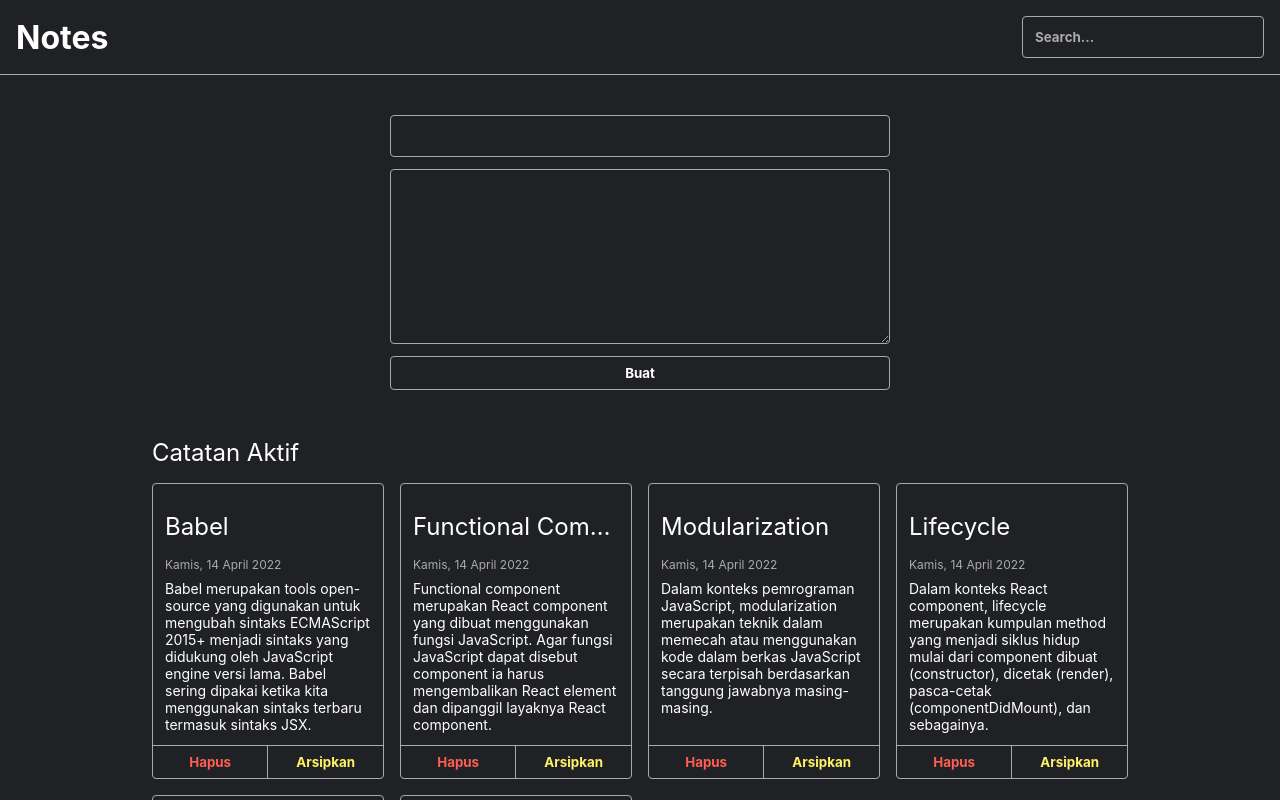
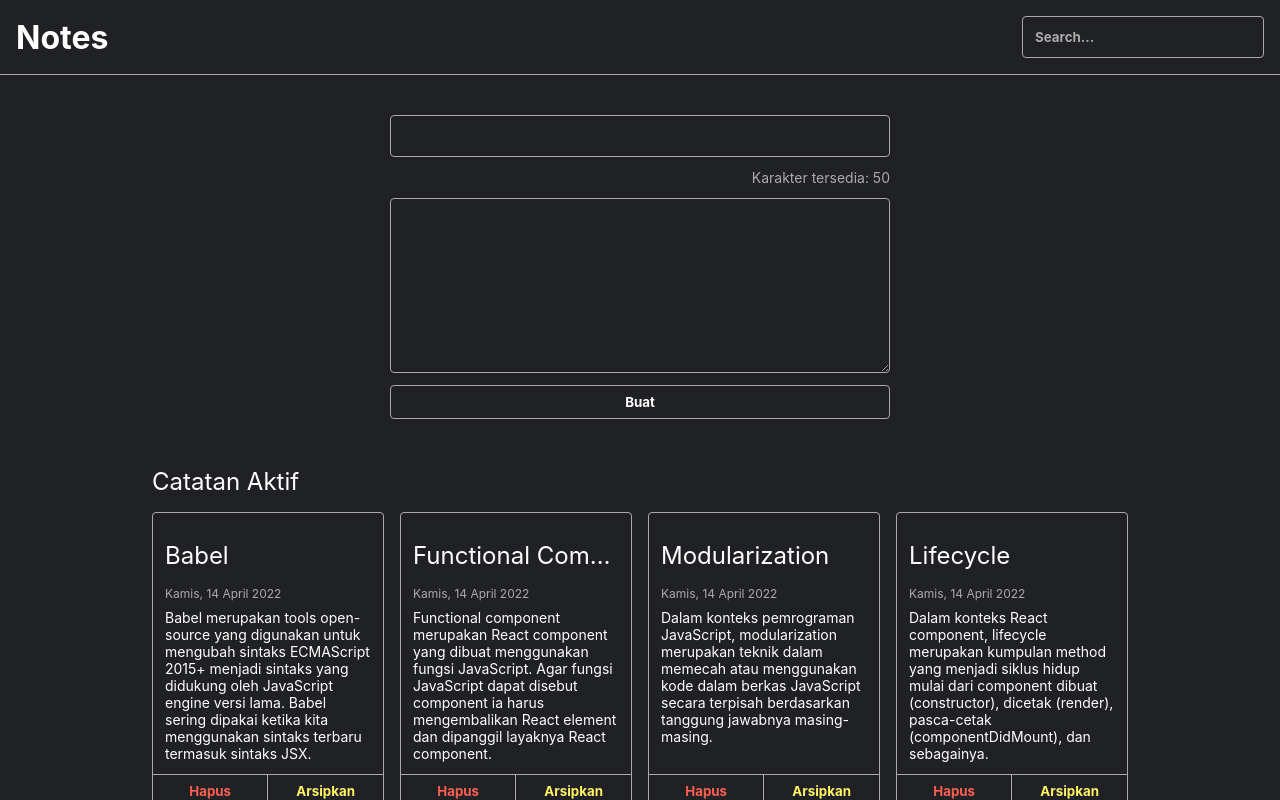
Before and after one commit to rfsyhb/react-learn-personal-note, a React (Vite) app: page / in a window 1280 px wide. Shown: the top 800 px of the page. Built offline with nearby package versions, Linux system fonts and the light colour scheme.

Commit message:
add limiter note title dan value forms

```diff
--- a/src/components/NoteInput.jsx
+++ b/src/components/NoteInput.jsx
@@ -11,9 +11,12 @@ class NoteInput extends React.Component {
   }
 
   onChangeTitleHandler = (event) => {
-    this.setState({
-      title: event.target.value
-    })
+    const newTitle = event.target.value;
+    if (newTitle.length <= 50){
+      this.setState({
+        title: newTitle,
+      });
+    }
   }
 
   onChangeBodyHandler = (event) => {
@@ -31,12 +34,18 @@ class NoteInput extends React.Component {
     })
   }
 
+  renderTitleCharLimit() {
+    const title = this.state.title;
+    const charLeft = 50 - title.length;
+    return charLeft === 0 ? 'Karakter sudah batas limit!' : `Karakter tersedia: ${charLeft}`;
+  }
+
   render() {
     return (
       <form className="note-input" onSubmit={this.onSubmitInputHandler}>
-        <input type="text" className="note-input__title" onChange={this.onChangeTitleHandler}/>
-        <p className="note-input__title-char-limit"></p>
-        <textarea type="text" className="note-input__body" onChange={this.onChangeBodyHandler}/>
+        <input type="text" className="note-input__title" value={this.state.title} onChange={this.onChangeTitleHandler}/>
+        <p className="note-input__title__char-limit">{this.renderTitleCharLimit()}</p>
+        <textarea type="text" className="note-input__body" value={this.state.body} onChange={this.onChangeBodyHandler}/>
         <button>Buat</button>
       </form>
     );
```
